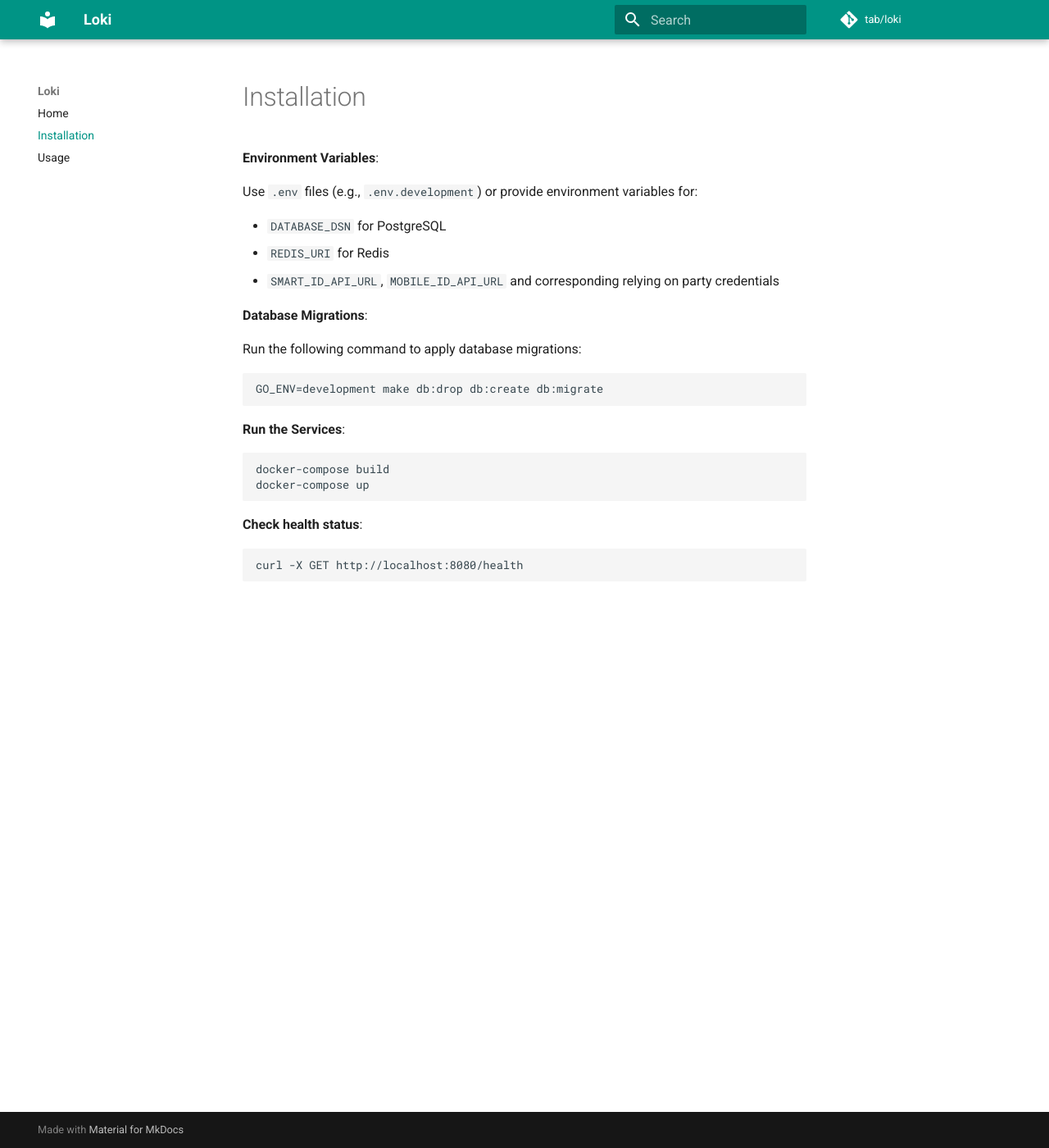
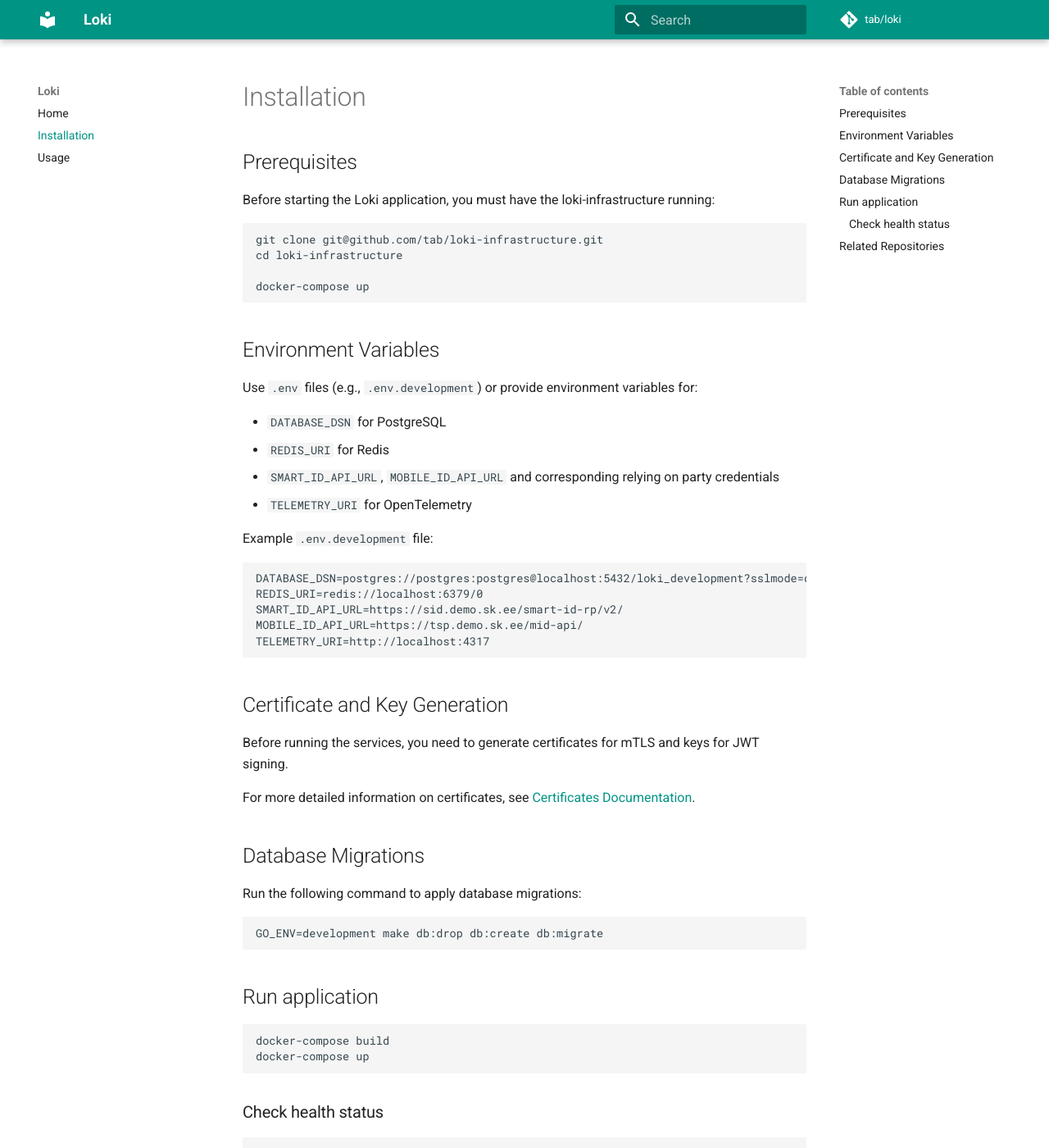
Before and after one commit to tab/loki, an MkDocs documentation site: the page built from docs/installation.md, in a window 1280 px wide and 1400 px high. Shown: the whole window at 82% size. Built offline with MkDocs 1.6.1 and Material for MkDocs 9.7.7, drawn with Linux system fonts in a browser that asks for light colours; comment, search, counter and statistics services are not loaded; some of the changed text lies outside the part shown.

Commit message:
docs(README): Update README
Added sections for generating JWT signing keys and mTLS certificates
Added related repositories section

````diff
--- a/docs/installation.md
+++ b/docs/installation.md
@@ -1,14 +1,42 @@
 # Installation
 
-**Environment Variables**:
+## Prerequisites
+
+Before starting the Loki application, you must have the loki-infrastructure running:
+
+```sh
+git clone git@github.com/tab/loki-infrastructure.git
+cd loki-infrastructure
+
+docker-compose up
+```
+
+## Environment Variables
 
 Use `.env` files (e.g., `.env.development`) or provide environment variables for:
 
 - `DATABASE_DSN` for PostgreSQL
 - `REDIS_URI` for Redis
 - `SMART_ID_API_URL`, `MOBILE_ID_API_URL` and corresponding relying on party credentials
+- `TELEMETRY_URI` for OpenTelemetry
 
-**Database Migrations**:
+Example `.env.development` file:
+
+```
+DATABASE_DSN=postgres://postgres:postgres@localhost:5432/loki_development?sslmode=disable
+REDIS_URI=redis://localhost:6379/0
+SMART_ID_API_URL=https://sid.demo.sk.ee/smart-id-rp/v2/
+MOBILE_ID_API_URL=https://tsp.demo.sk.ee/mid-api/
+TELEMETRY_URI=http://localhost:4317
+```
+
+## Certificate and Key Generation
+
+Before running the services, you need to generate certificates for mTLS and keys for JWT signing.
+
+For more detailed information on certificates, see [Certificates Documentation](certificates.md).
+
+## Database Migrations
 
 Run the following command to apply database migrations:
 
@@ -16,15 +44,30 @@
 GO_ENV=development make db:drop db:create db:migrate
 ```
 
-**Run the Services**:
+## Run application
 
 ```sh
 docker-compose build
 docker-compose up
 ```
 
-**Check health status**:
+### Check health status
 
 ```sh
-curl -X GET http://localhost:8080/health
+curl -X GET http://localhost:8080/live
 ```
+
+```sh
+curl -X GET http://localhost:8080/ready
+```
+
+## Related Repositories
+
+The Loki ecosystem consists of the following repositories:
+
+- [Loki Infrastructure](https://github.com/tab/loki-infrastructure) - Infrastructure setup for the Loki ecosystem
+- [Loki Backoffice](https://github.com/tab/loki-backoffice) - Backoffice service
+- [Loki Proto](https://github.com/tab/loki-proto) - Protocol buffer definitions
+- [Loki Frontend](https://github.com/tab/loki-frontend) - Frontend application
+- [Smart-ID Client](https://github.com/tab/smartid) - Smart-ID client used for authentication
+- [Mobile-ID Client](https://github.com/tab/mobileid) - Mobile-ID client used for authentication
````
Also changed, not shown: README.md (+95 -7 lines), docs/index.md (+1 -0 lines), docs/repositories.md (added, +10 -0 lines), docs/usage.md (+5 -0 lines).
